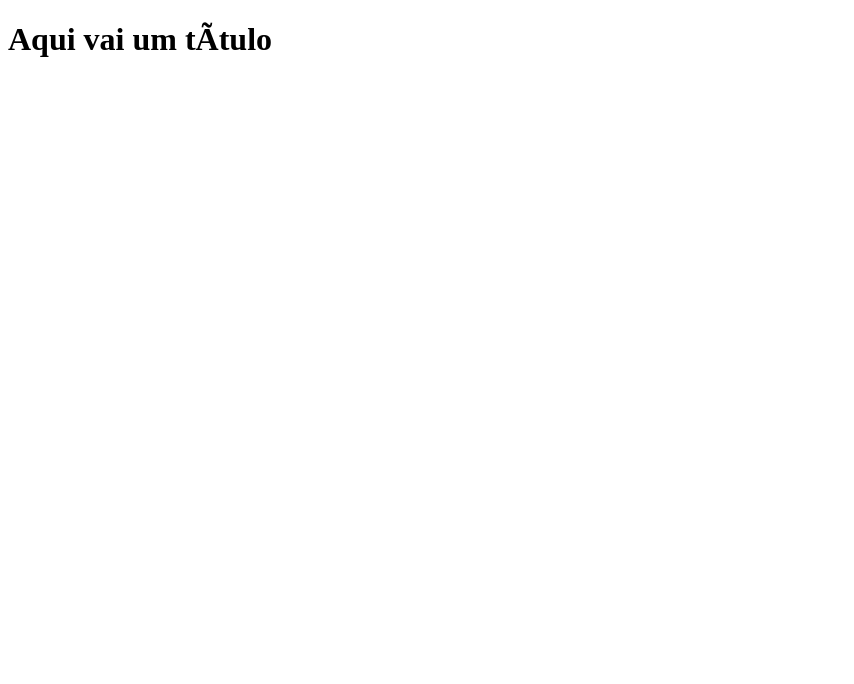
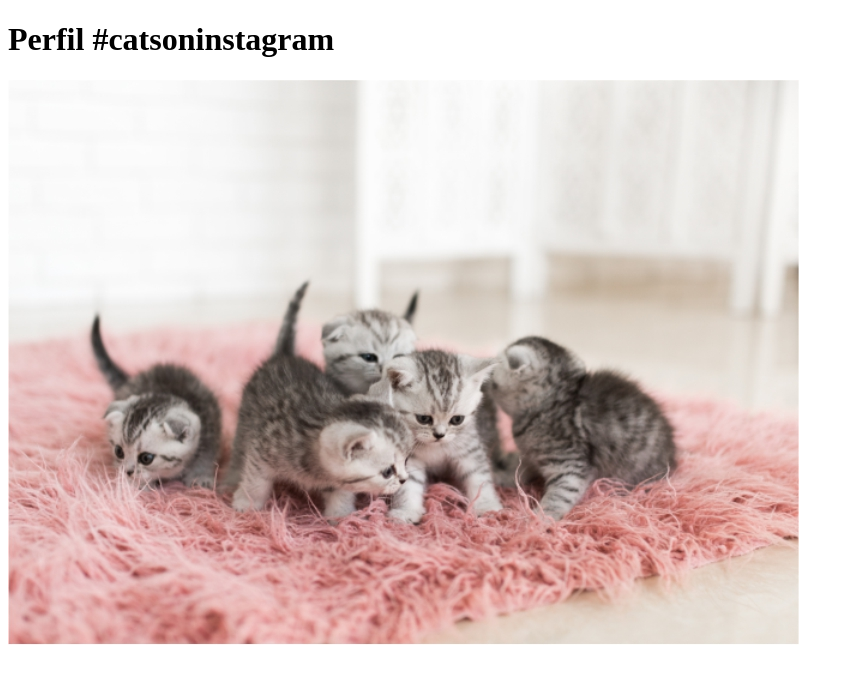
Before and after one commit to DouglasSoares1203/faculdade, a plain HTML site: page index.html in a window 1280 px wide. Shown: the whole page, without its empty margins (0-854 px from the left). Drawn offline with Linux system fonts and the light colour scheme.

Commit message:
incluindo foto de gato

```diff
--- a/index.html
+++ b/index.html
@@ -2,12 +2,14 @@
 
 <html lang="“pt-br”">
   <head>
-    <title>Título da página</title>
+    <title>Fanpage de Gatinhos</title>
 
     <meta charset="“utf-8”" />
   </head>
 
   <body>
-    <h1>Aqui vai um título</h1>
+    <h1>Perfil #catsoninstagram</h1>
+
+    <img src="images/gatos_fofo.jpg" />
   </body>
 </html>
```
Also changed, not shown: images/gatos_fofo.jpg (added).
